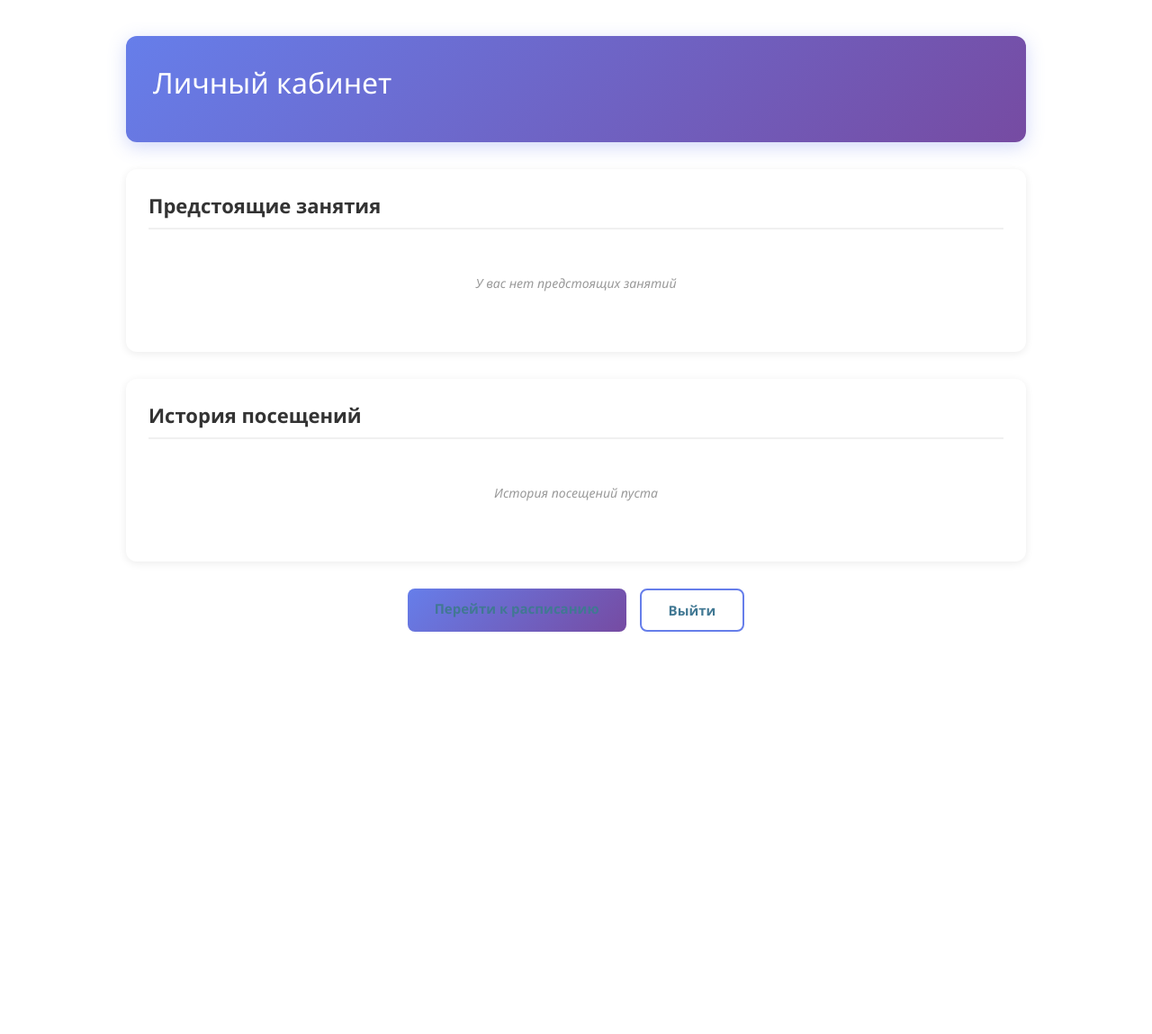
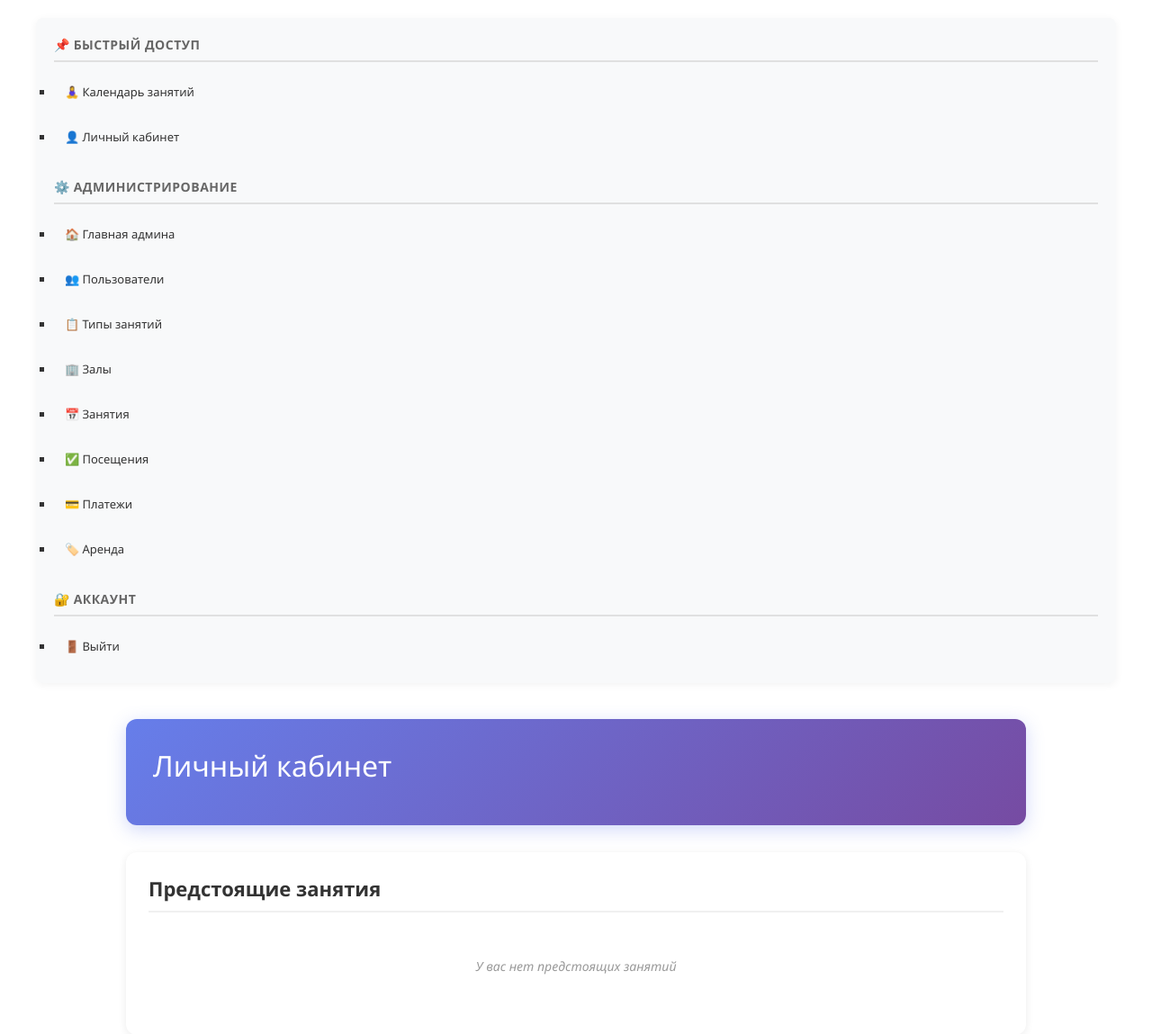
Before and after one commit to Scorpeex/yoga_crm, a Django app: page /profile/ in a window 1280 px wide. Shown: the part 92-1241 px from the top of the page at 90% size. Before the commit the page ends 794 px from the top, so only its background shows below. Run offline with Django 5.2, Linux system fonts and the light colour scheme; a user stored in the database is signed in; data that the repository does not hold is empty.

Commit message:
update branch

```diff
--- a/core/static/core/css/admin_custom.css
+++ b/core/static/core/css/admin_custom.css
@@ -1,4 +1,62 @@
 /* Кастомные стили для админ-панели */
+
+/* Стили для бокового меню навигации */
+.custom-sidebar {
+    background: #f8f9fa;
+    border-radius: 8px;
+    padding: 20px;
+    margin-bottom: 20px;
+    box-shadow: 0 2px 10px rgba(0, 0, 0, 0.05);
+}
+
+.custom-sidebar .sidebar-section {
+    margin-bottom: 25px;
+}
+
+.custom-sidebar .sidebar-section:last-child {
+    margin-bottom: 0;
+}
+
+.custom-sidebar .sidebar-section h3 {
+    font-size: 14px;
+    font-weight: 600;
+    color: #666;
+    margin: 0 0 12px 0;
+    text-transform: uppercase;
+    letter-spacing: 0.5px;
+    border-bottom: 2px solid #e0e0e0;
+    padding-bottom: 8px;
+}
+
+.custom-sidebar .sidebar-section ul {
+    list-style: none;
+    padding: 0;
+    margin: 0;
+}
+
+.custom-sidebar .sidebar-section ul li {
+    margin-bottom: 8px;
+}
+
+.custom-sidebar .sidebar-section ul li:last-child {
+    margin-bottom: 0;
+}
+
+.custom-sidebar .sidebar-section ul li a {
+    display: block;
+    padding: 10px 12px;
+    color: #333;
+    text-decoration: none;
+    border-radius: 6px;
+    transition: all 0.2s ease;
+    font-weight: 500;
+}
+
+.custom-sidebar .sidebar-section ul li a:hover {
+    background: linear-gradient(135deg, #667eea 0%, #764ba2 100%);
+    color: white;
+    transform: translateX(5px);
+}
 
 .module {
     margin-bottom: 20px;
--- a/core/templates/admin/base_site.html
+++ b/core/templates/admin/base_site.html
@@ -16,3 +16,13 @@
 {% block branding %}
 <h1 id="site-name"><a href="{% url 'admin:index' %}">Yoga CRM - Администрирование</a></h1>
 {% endblock %}
+
+{% block content %}
+<!-- Боковое меню навигации -->
+{% include 'core/includes/sidebar.html' %}
+
+<!-- Основной контент -->
+<div class="main-content">
+    {{ block.super }}
+</div>
+{% endblock %}
--- a/core/templates/admin/index.html
+++ b/core/templates/admin/index.html
@@ -2,6 +2,11 @@
 {% load i18n %}
 
 {% block content %}
+<!-- Боковое меню навигации -->
+{% include 'core/includes/sidebar.html' %}
+
+<!-- Основной контент с Quick links -->
+<div class="main-content">
     <div class="module">
         <table>
             <thead>
@@ -26,4 +31,5 @@
         </table>
     </div>
     {{ block.super }}
+</div>
 {% endblock %}
--- /dev/null
+++ b/core/templates/core/includes/sidebar.html
@@ -0,0 +1,38 @@
+{% load i18n %}
+<!-- Постоянное боковое меню навигации -->
+<div id="custom-sidebar" class="custom-sidebar">
+    <div class="sidebar-section">
+        <h3>📌 Быстрый доступ</h3>
+        <ul>
+            <li><a href="/calendar/">🧘‍♀️ Календарь занятий</a></li>
+            <li><a href="/profile/">👤 Личный кабинет</a></li>
+        </ul>
+    </div>
+
+    {% if user.is_staff %}
+    <div class="sidebar-section">
+        <h3>⚙️ Администрирование</h3>
+        <ul>
+            <li><a href="/admin/">🏠 Главная админа</a></li>
+            <li><a href="/admin/core/user/">👥 Пользователи</a></li>
+            <li><a href="/admin/core/classtype/">📋 Типы занятий</a></li>
+            <li><a href="/admin/core/hall/">🏢 Залы</a></li>
+            <li><a href="/admin/core/classsession/">📅 Занятия</a></li>
+            <li><a href="/admin/core/attendance/">✅ Посещения</a></li>
+            <li><a href="/admin/core/payment/">💳 Платежи</a></li>
+            <li><a href="/admin/core/rentpayment/">🏷️ Аренда</a></li>
+        </ul>
+    </div>
+    {% endif %}
+
+    <div class="sidebar-section">
+        <h3>🔐 Аккаунт</h3>
+        <ul>
+            {% if user.is_authenticated %}
+            <li><a href="/logout/">🚪 Выйти</a></li>
+            {% else %}
+            <li><a href="/login/">🔑 Войти</a></li>
+            {% endif %}
+        </ul>
+    </div>
+</div>
--- a/core/templates/core/login.html
+++ b/core/templates/core/login.html
@@ -1,6 +1,9 @@
 {% extends 'admin/base_site.html' %}
 
 {% block content %}
+<!-- Боковое меню навигации -->
+{% include 'core/includes/sidebar.html' %}
+
 <div class="auth-container">
     <div class="auth-card">
         <h2>Вход в систему</h2>
--- a/core/templates/core/profile.html
+++ b/core/templates/core/profile.html
@@ -1,11 +1,14 @@
 {% extends 'admin/base_site.html' %}
 
 {% block content %}
+<!-- Боковое меню навигации -->
+{% include 'core/includes/sidebar.html' %}
+
 <div class="profile-container">
     <div class="profile-header">
         <h1>Личный кабинет</h1>
         <div class="user-info">
-            <span class="user-name">{{ client.user.first_name }} {{ client.user.last_name }}</span>
+            <span class="user-name">{{ client.first_name }} {{ client.last_name }}</span>
             {% if client.phone %}
                 <span class="user-phone">{{ client.phone }}</span>
             {% endif %}
--- a/core/templates/core/register.html
+++ b/core/templates/core/register.html
@@ -1,6 +1,9 @@
 {% extends 'admin/base_site.html' %}
 
 {% block content %}
+<!-- Боковое меню навигации -->
+{% include 'core/includes/sidebar.html' %}
+
 <div class="auth-container">
     <div class="auth-card">
         <h2>Регистрация</h2>
```
Also changed, not shown: core/templates/core/calendar.html (+6 -1 lines), 1 other file. Lines whose indentation alone changed are shown as unchanged.
